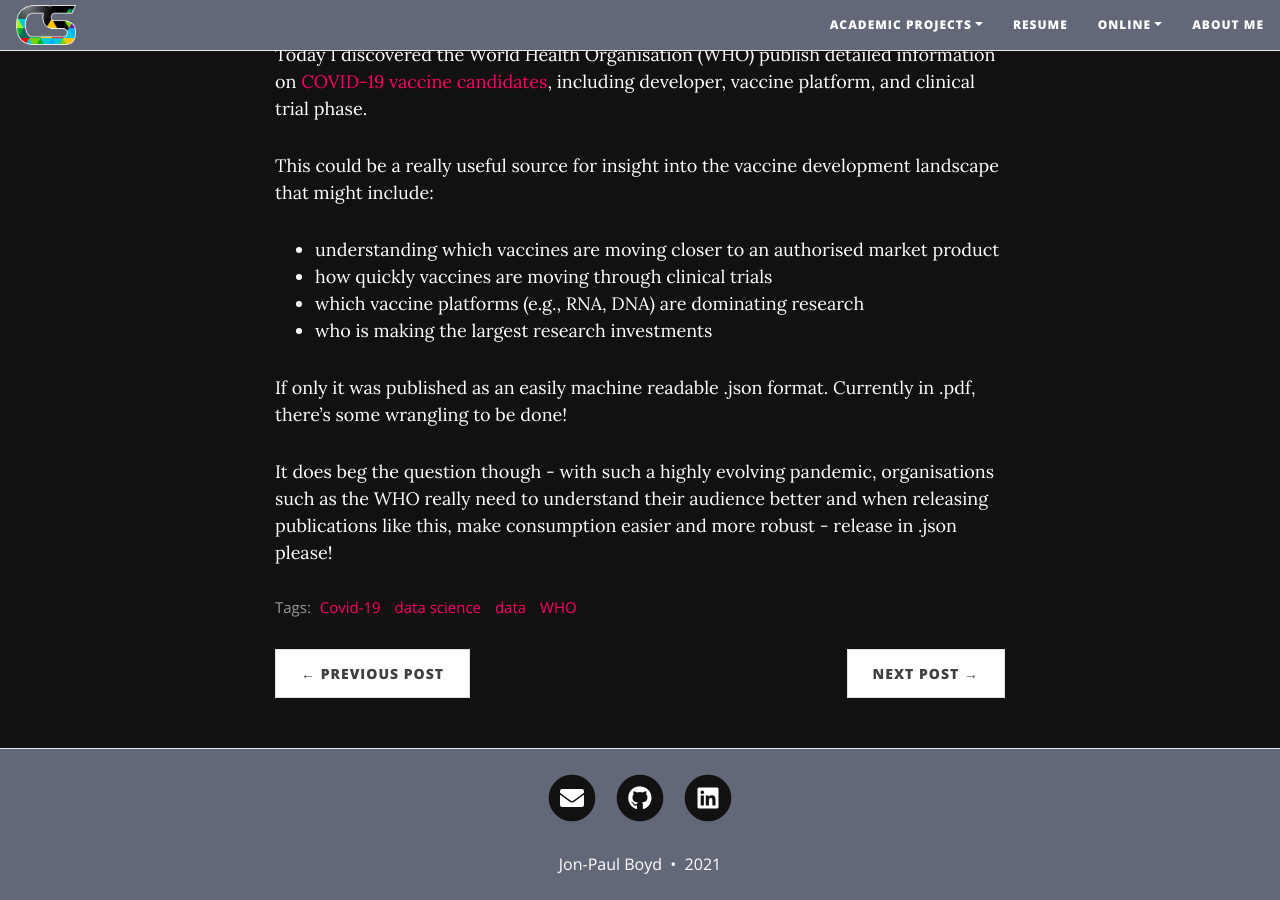
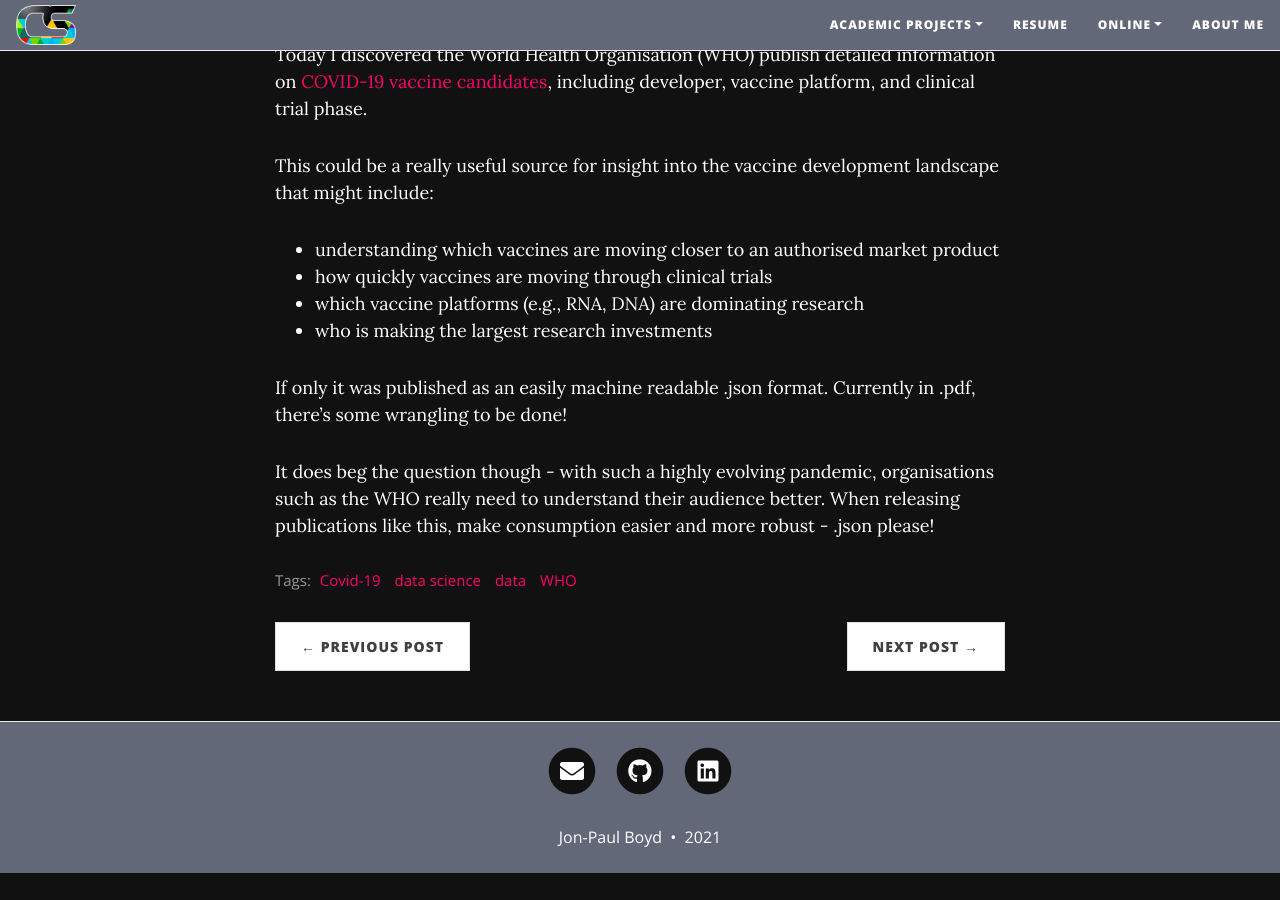
Before and after one commit to corticalstack/corticalstack.github.io, a Jekyll site: the page built from _posts/2020-12-11-who-covid-vaccine-landscape.md, in a window 1280 px wide and 900 px high, scrolled down 641 px. Built offline with Jekyll 4.4.1, drawn with Linux system fonts in a browser that asks for light colours; nearby versions of some CDN libraries; after the commit the page ends 1514 px from its top, so only the background shows below that.

```diff
--- a/_posts/2020-12-11-who-covid-vaccine-landscape.md
+++ b/_posts/2020-12-11-who-covid-vaccine-landscape.md
@@ -17,4 +17,4 @@
 
 If only it was published as an easily machine readable .json format. Currently in .pdf, there's some wrangling to be done!
 
-It does beg the question though - with such a highly evolving pandemic, organisations such as the WHO really need to understand their audience better and when releasing publications like this, make consumption easier and more robust - release in .json please!
+It does beg the question though - with such a highly evolving pandemic, organisations such as the WHO really need to understand their audience better. When releasing publications like this, make consumption easier and more robust - .json please!
```
